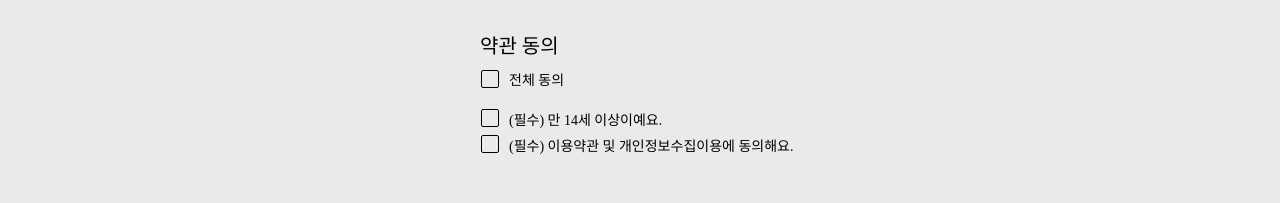
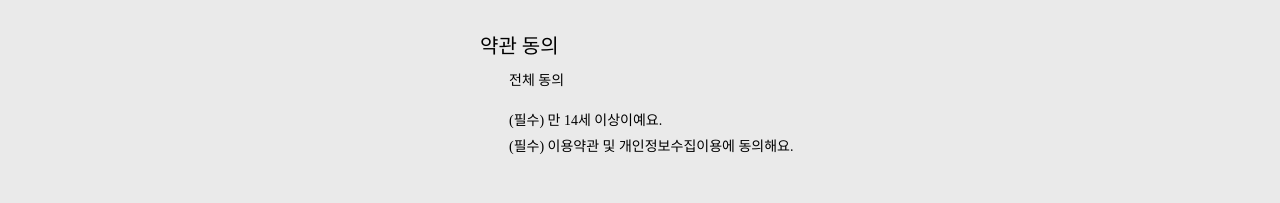
Before and after one commit to jangsumi/Making-Tteokguk-FE, a React (Vite) app: page /mysetting in a window 1280 px wide. Shown: the part 308-511 px from the top of the page. Built offline with nearby package versions, Linux system fonts and the light colour scheme; a web font is replaced by a local one.

Commit message:
refactor : 체크박스 부분 코드 리팩토링

```diff
--- a/src/pages/MySetting/MySetting.jsx
+++ b/src/pages/MySetting/MySetting.jsx
@@ -1,7 +1,8 @@
 import React, { useEffect, useState } from "react";
 import * as styled from "./styles";
 import {useNavigate} from "react-router-dom";
-
+import checked from '../../images/Checked.svg';
+import unChecked from '../../images/UnChecked.svg';
 
 
 
@@ -11,12 +12,12 @@ const MySetting = () => {
   const [pubSel, setPubsel] = useState("false");
   const [color, setColor] = useState("#CFCFCF");
   const [color2, setColor2] = useState("#CFCFCF");
-
   const pubBtn = (e) => {
     setPubCheck(true);
     setColor("#E0AEBC");
     setColor2("#CFCFCF");
     setPubsel(true);
+
   };
 
   const prvBtn = (e) => {
@@ -27,7 +28,7 @@ const MySetting = () => {
   };
 
   const checkActive = (pubSel) => {
-    if (pubSel === true && check1Y === true || pubSel === true && (check2Y === true && check3Y === true)){
+    if (pubSel === true && check1 === true || pubSel === true && (check2 === true && check3 === true)){
       return true;
     }
     else{
@@ -35,54 +36,51 @@ const MySetting = () => {
     }
   }
   //Y는 체크된 경우 , N은 체크 안된경우
-  const [check1Y, setCheck1Y] = useState(false);
-  const [check1N, setCheck1N] = useState(true);
-  const [check2Y, setCheck2Y] = useState(false);
-  const [check2N, setCheck2N] = useState(true);
-  const [check3Y, setCheck3Y] = useState(false);
-  const [check3N, setCheck3N] = useState(true);
-
+  const [check1, setCheck1] = useState(true);
+  const [check2, setCheck2] = useState(true);
+  const [check3, setCheck3] = useState(true);
+  const [allCheck, setAllCheck] = useState(false);
   const checkBox1 = () =>{
-    if (check1Y === true){
-      setCheck1Y(false);
-      setCheck1N(true);
-      setCheck2Y(false);
-      setCheck2N(true);
-      setCheck3Y(false);
-      setCheck3N(true);
-    } else if (check1Y === false){
-      setCheck1Y(true);
-      setCheck1N(false);
-      setCheck2Y(true);
-      setCheck2N(false);
-      setCheck3Y(true);
-      setCheck3N(false);
-
+    if (check1 === true){
+      setCheck1(false);
+      setCheck2(false);
+      setCheck3(false);
+      setAllCheck(false);
+      console.log("1번 체크 : ",check1);
+    } else if (check1 === false){
+      setCheck1(true);
+      setCheck2(true);
+      setCheck3(true);
+      setAllCheck(true);
+      console.log("1번 체크 : ",check1);
     }
 
   };
 
   const checkBox2 = () => {
-    if (check2Y === true){
-      setCheck2Y(false);
-      setCheck2N(true);
-
-    } else if (check2Y === false){
-      setCheck2Y(true);
-      setCheck2N(false);
-
+    if (check2 === true){
+      setCheck2(false);
+      if (setAllCheck() === true)
+      {
+        setAllCheck(false);
+        setCheck1(false);
+        console.log("체크해제");
+      }
+      console.log("2번 체크 : ",check2);
+    } else if (check2 === false){
+      setCheck2(true);
+      console.log("2번 체크 : ",check2);
     }
   };
 
   const checkBox3 = () =>{
-    if (check3Y === true){
-      setCheck3Y(false);
-      setCheck3N(true);
+    if (check3 === true){
+      setCheck3(false);
+      console.log("3번 체크 : ",check3);
 
-    } else if (check3Y === false){
-      setCheck3Y(true);
-      setCheck3N(false);
-
+    } else if (check3 === false){
+      setCheck3(true);
+      console.log("3번 체크 : ",check3);
     }
   };
 
@@ -111,34 +109,26 @@ const MySetting = () => {
           <styled.AgreeTxt>약관 동의</styled.AgreeTxt>
           <styled.GroupContainer>
             <styled.CheckBtn1Img
-            ischecked1 = {check1Y}
+            ischecked1 = {check1}
             onClick = {()=>checkBox1()}
-            />
-            <styled.UnCheckBtn1Img
-            ischecked1 = {check1N}
-            onClick = {()=>checkBox1()}
+            value = {check1}
+            url = {check1 === true ? {checked} : {unChecked}}
             />
             <styled.AgreeAll>전체 동의</styled.AgreeAll>
           </styled.GroupContainer>
           <styled.GroupContainer>
             <styled.CheckBtn2Img
-            ischecked2 = {check2Y}
+            ischecked2 = {check2}
             onClick = {()=>checkBox2()}
-            />
-            <styled.UnCheckBtn2Img
-            ischecked2 = {check2N}
-            onClick = {()=>checkBox2()}
+            url = {check2 === true ? {checked} : {unChecked}}
             />
             <styled.AgeCheck>(필수) 만 14세 이상이예요.</styled.AgeCheck>
           </styled.GroupContainer>
           <styled.GroupContainer>
             <styled.CheckBtn3Img
-            ischecked3 = {check3Y}
+            ischecked3 = {check3}
             onClick = {()=>checkBox3()}
-            />
-            <styled.UnCheckBtn3Img
-            ischecked3 = {check3N}
-            onClick = {()=>checkBox3()}
+            url = {check3 === true ? {checked} : {unChecked}}
             />
             <styled.Agree>(필수) 이용약관 및 개인정보수집이용에 동의해요.</styled.Agree>
           </styled.GroupContainer>
@@ -154,7 +144,7 @@ const MySetting = () => {
             <styled.NextBtn
               active={checkActive(pubSel)}
               onClick={() => {
-                navigate('/refrigerator');
+                checkActive(pubSel) && navigate('/refrigerator');
               }}
             >
               {"시작하기"}
--- a/src/pages/MySetting/styles.jsx
+++ b/src/pages/MySetting/styles.jsx
@@ -94,12 +94,11 @@ export const AgreeTxt = styled.div`
   margin-top : 40px;
 `;
 
-
+//체크 했을 때 이미지
 export const CheckBtn1Img = styled.div`
   width : 18px;
   height: 18px;
-  background : url(${Checked}) no-repeat;
-  visibility: ${(props) => props.ischecked1 ? "visible" : "hidden"};
+  background : ${(props) => props.url} no-repeat;
   cursor: pointer;
   margin-top : 11px;
   margin-left : 30px;
@@ -107,8 +106,10 @@ export const CheckBtn1Img = styled.div`
 
 
 `;
+
+//체크 안 했을 때 이미지
 export const UnCheckBtn1Img = styled(CheckBtn1Img)`
-  background : url(${UnChecked}) no-repeat;
+  background : ${(props) => props.url};
   position : absolute;
 
 `;
@@ -124,12 +125,10 @@ export const AgreeAll = styled.div`
 
 export const CheckBtn2Img = styled(CheckBtn1Img)`
   margin-top: 20px;
-  visibility: ${(props) => props.ischecked2 ? "visible" : "hidden"};
 `;
 
 export const UnCheckBtn2Img = styled(UnCheckBtn1Img)`
   position : absolute;
-  visibility: ${(props) => props.ischecked2 ? "visible" : "hidden"};
   margin-top: 20px;
 `;
 
@@ -138,13 +137,11 @@ export const AgeCheck = styled(AgreeAll)`
 `;
 
 export const CheckBtn3Img = styled(CheckBtn1Img)`
-  visibility: ${(props) => props.ischecked3 ? "visible" : "hidden"};
   margin-top: 6px;
 `;
 
 export const UnCheckBtn3Img = styled(UnCheckBtn1Img)`
   position : absolute;
-  visibility: ${(props) => props.ischecked3 ? "visible" : "hidden"};
   margin-top: 6px;
 `;
 
```
